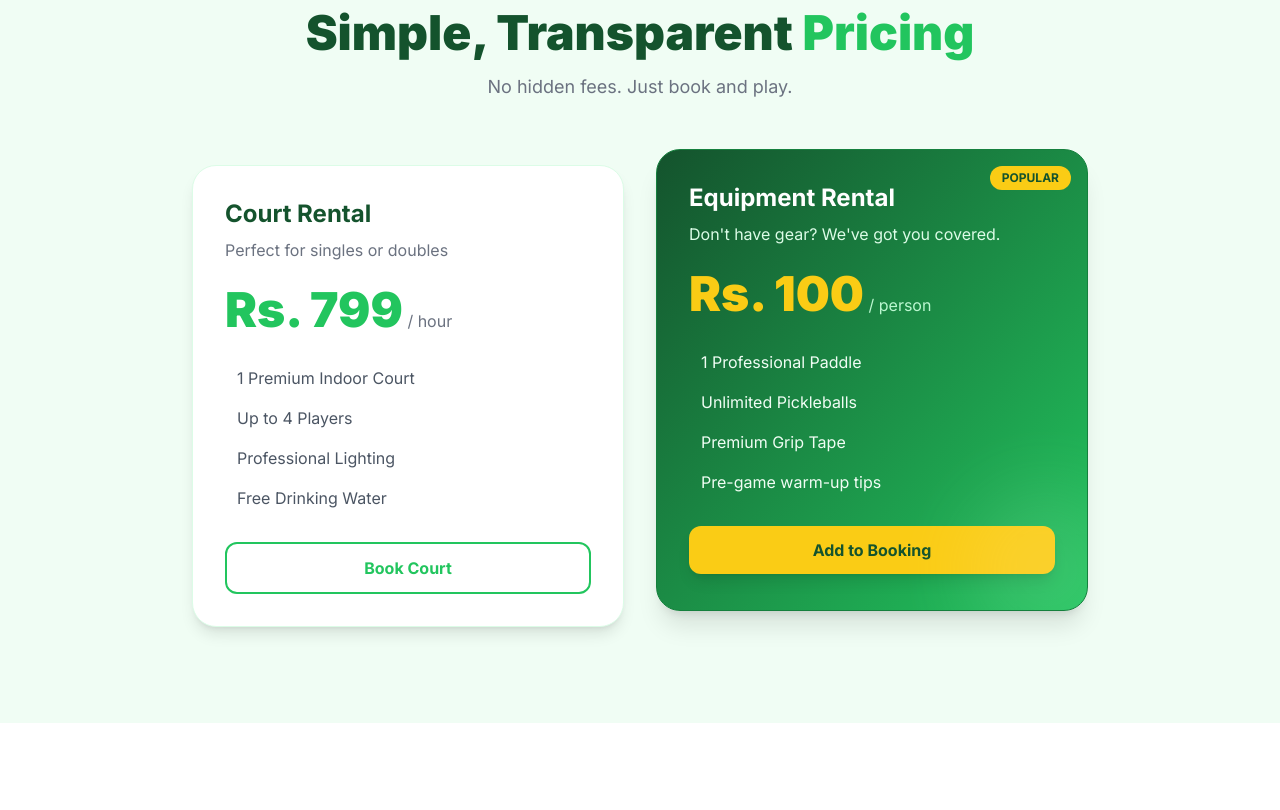
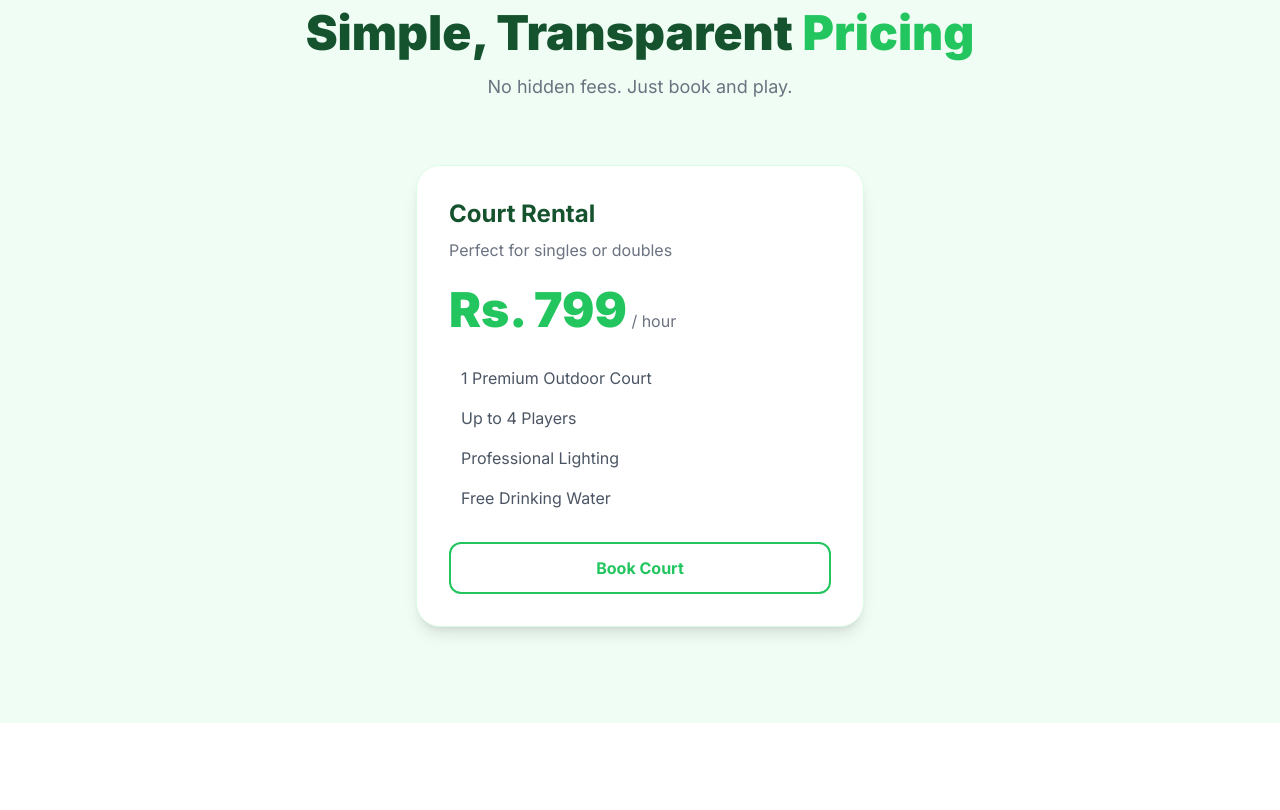
Before and after one commit to possib1yx/DamakPickleball, a website: page frontend/index.html in a window 1280 px wide. Shown: the part 1499-2309 px from the top of the page. Drawn offline with nearby package versions, Linux system fonts and the light colour scheme.

Commit message:
Update index.html

```diff
--- a/frontend/index.html
+++ b/frontend/index.html
@@ -233,7 +233,7 @@
         <p class="text-gray-500 text-lg max-w-xl mx-auto">No hidden fees. Just book and play.</p>
       </div>
 
-      <div class="grid grid-cols-1 md:grid-cols-2 gap-8 max-w-4xl mx-auto">
+      <div class="max-w-md mx-auto">
         <!-- Standard -->
         <div class="bg-white rounded-3xl p-8 shadow-lg border border-green-100 card-hover relative overflow-hidden">
           <div class="absolute top-0 right-0 w-32 h-32 bg-green-50 rounded-bl-full -z-10"></div>
@@ -245,7 +245,7 @@
           </div>
           <ul class="space-y-4 mb-8">
             <li class="flex items-center gap-3 text-gray-600"><span class="text-primary font-bold"></span> 1 Premium
-              Indoor Court</li>
+              Outdoor Court</li>
             <li class="flex items-center gap-3 text-gray-600"><span class="text-primary font-bold"></span> Up to 4
               Players</li>
             <li class="flex items-center gap-3 text-gray-600"><span class="text-primary font-bold"></span> Professional
@@ -256,33 +256,6 @@
           <a href="booking.html"
             class="block w-full text-center border-2 border-primary text-primary hover:bg-primary hover:text-white font-bold py-3 rounded-xl transition-colors">Book
             Court</a>
-        </div>
-
-        <!-- Premium/Extras -->
-        <div
-          class="bg-gradient-to-br from-dark to-primary rounded-3xl p-8 shadow-xl border border-green-700 card-hover text-white relative overflow-hidden transform md:-translate-y-4">
-          <div class="absolute top-4 right-4 bg-accent text-dark text-xs font-bold px-3 py-1 rounded-full">POPULAR</div>
-          <div class="absolute -bottom-10 -right-10 w-40 h-40 bg-white opacity-10 rounded-full blur-2xl"></div>
-
-          <h3 class="text-2xl font-bold mb-2">Equipment Rental</h3>
-          <p class="text-green-100 mb-6">Don't have gear? We've got you covered.</p>
-          <div class="mb-8">
-            <span class="text-5xl font-black text-accent">Rs. 100</span>
-            <span class="text-green-200 font-medium">/ person</span>
-          </div>
-          <ul class="space-y-4 mb-8">
-            <li class="flex items-center gap-3 text-green-50"><span class="text-accent font-bold"></span> 1
-              Professional Paddle</li>
-            <li class="flex items-center gap-3 text-green-50"><span class="text-accent font-bold"></span> Unlimited
-              Pickleballs</li>
-            <li class="flex items-center gap-3 text-green-50"><span class="text-accent font-bold"></span> Premium Grip
-              Tape</li>
-            <li class="flex items-center gap-3 text-green-50"><span class="text-accent font-bold"></span> Pre-game
-              warm-up tips</li>
-          </ul>
-          <a href="booking.html"
-            class="block w-full text-center bg-accent text-dark hover:bg-yellow-300 font-bold py-3 rounded-xl transition-colors shadow-lg">Add
-            to Booking</a>
         </div>
       </div>
     </div>
@@ -337,8 +310,7 @@
         <!-- FAQ 1 -->
         <div class="bg-white rounded-2xl p-6 shadow-sm border border-green-100">
           <h3 class="text-lg font-bold text-dark mb-2">Do I need to bring my own paddle and balls?</h3>
-          <p class="text-gray-600">You can bring your own gear, but if you don't have any, we offer premium paddle and
-            ball rentals for just Rs. 200 per person.</p>
+          <p class="text-gray-600">Yes, please bring your own paddle and balls. We do not provide equipment rentals.</p>
         </div>
         <!-- FAQ 2 -->
         <div class="bg-white rounded-2xl p-6 shadow-sm border border-green-100">
@@ -349,8 +321,7 @@
         <!-- FAQ 3 -->
         <div class="bg-white rounded-2xl p-6 shadow-sm border border-green-100">
           <h3 class="text-lg font-bold text-dark mb-2">Is the court indoor or outdoor?</h3>
-          <p class="text-gray-600">We have premium indoor courts. You don't have to worry about rain, wind, or extreme
-            heat. The lighting is professional grade.</p>
+          <p class="text-gray-600">We have premium outdoor courts. Enjoy playing in the fresh air under the open sky. The lighting is professional grade.</p>
         </div>
         <!-- FAQ 4 -->
         <div class="bg-white rounded-2xl p-6 shadow-sm border border-green-100">
@@ -373,6 +344,7 @@
           <svg class="w-10 h-10 mx-auto mb-4 text-green-300" fill="none" stroke="currentColor" viewBox="0 0 24 24"><path stroke-linecap="round" stroke-linejoin="round" stroke-width="2" d="M3 5a2 2 0 012-2h3.28a1 1 0 01.948.684l1.498 4.493a1 1 0 01-.502 1.21l-2.257 1.13a11.042 11.042 0 005.516 5.516l1.13-2.257a1 1 0 011.21-.502l4.493 1.498a1 1 0 01.684.949V19a2 2 0 01-2 2h-1C9.716 21 3 14.284 3 6V5z"></path></svg>
           <h3 class="font-bold text-lg mb-1">Phone</h3>
           <p class="text-green-200 text-sm">9852623369</p>
+          <p class="text-green-200 text-sm">9862184286</p>
         </a>
         <a href="https://www.instagram.com/wassaps08/?hl=en" id="contact-instagram" target="_blank"
           rel="noopener noreferrer"
```
